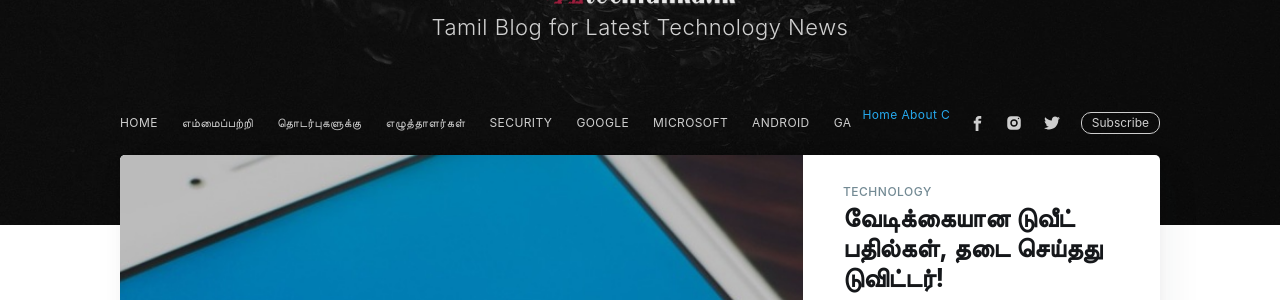
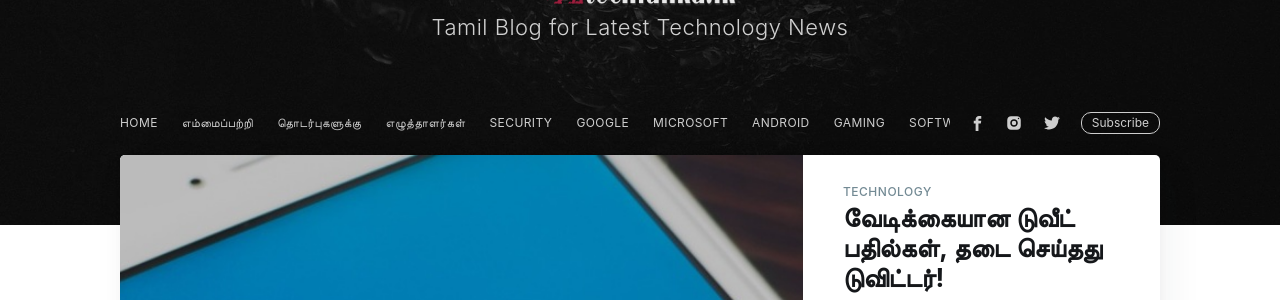
Before and after one commit to techlanka/blog, a Jekyll site: the page built from index.html, in a window 1280 px wide and 900 px high. Shown: the part 177-477 px from the top of the window. Built offline with Jekyll 4.4.1, drawn with Linux system fonts in a browser that asks for light colours; nearby versions of some CDN libraries; the list of posts is cut into pages by our own code; comment, search, counter and statistics services are not loaded.

Commit message:
Update site-nav.html

```diff
--- a/_includes/site-nav.html
+++ b/_includes/site-nav.html
@@ -13,7 +13,7 @@
             {% include navigation.html %}
         {% endif %}
     </div>
-    <div class="site-nav-left"> {% include sidebar.html %} </div>
+
     <div class="site-nav-right">
         <div class="social-links">
             {% if site.facebook %}
```
